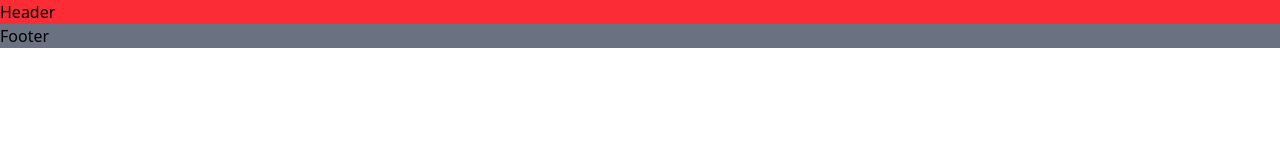
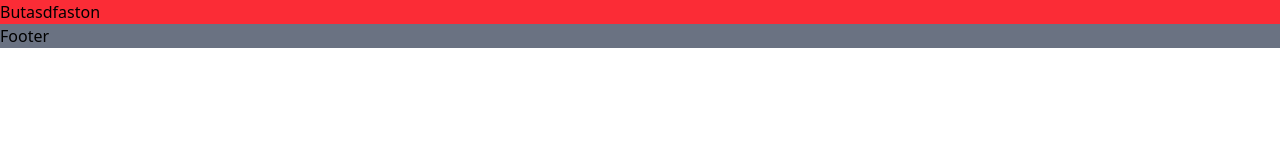
Before and after one commit to Shubham-ObjectivePixel/development, a React (Vite) app: page / in a window 1280 px wide. Shown: the top 160 px of the page. Built offline with nearby package versions, Linux system fonts and the light colour scheme.

Commit message:
props and other

```diff
--- a/package.json
+++ b/package.json
@@ -23,7 +23,6 @@
     "eslint": "^9.33.0",
     "eslint-plugin-react-hooks": "^5.2.0",
     "eslint-plugin-react-refresh": "^0.4.20",
-    "globals": "^16.3.0",
-    "vite": "^7.1.2"
+    "globals": "^16.3.0"
   }
 }
--- /dev/null
+++ b/src/Components/Button.jsx
@@ -0,0 +1,7 @@
+const Button = ({link, text}) => {
+    return (
+        <a href={link}>{text}</a>
+    )
+}
+
+export default Button
--- a/src/templates/header/Header.jsx
+++ b/src/templates/header/Header.jsx
@@ -1,8 +1,10 @@
+import Button from '../../Components/Button';
+
 const Header = () => {
     return (
         <>
             <header className="bg-red-500">
-                Header
+                <Button link="https://example.com" text="Butasdfaston" />
             </header>
         </>
     )
```
Also changed, not shown: siteDetails.txt, 1 other file (tests, documents, lock files or other folders).
